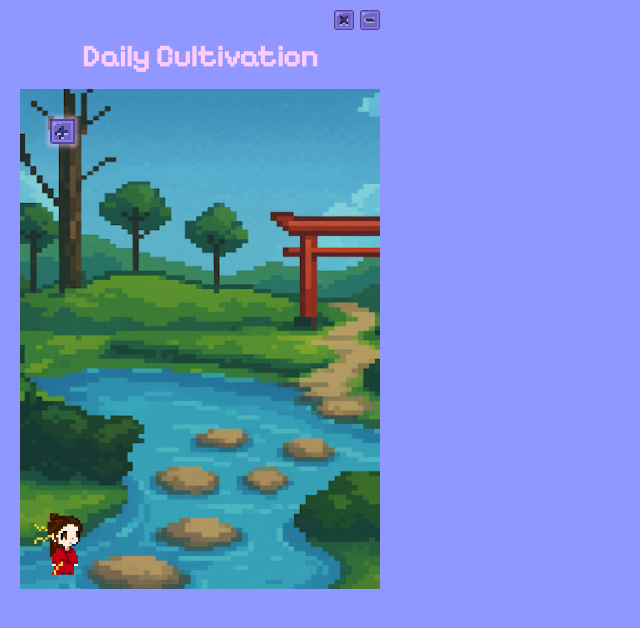
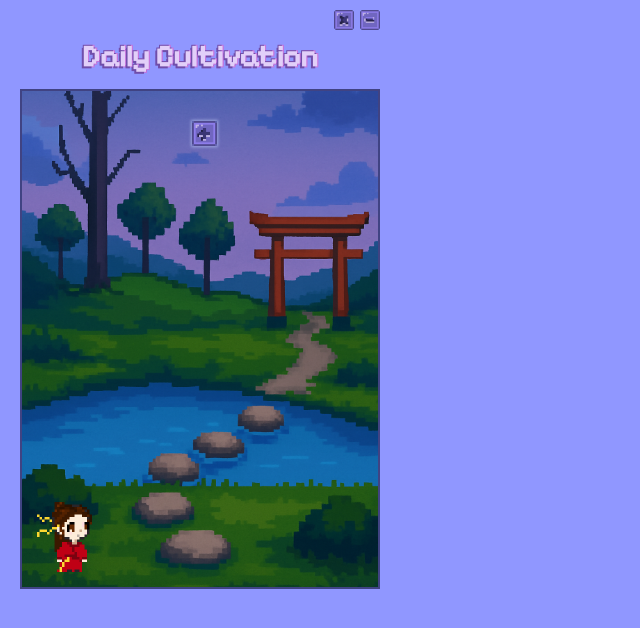
Before and after one commit to huahanacvijet/Spirit, a React (Create React App) app: page / in a window 1280 px wide. Shown: the top 628 px of the page, without its empty margins (0-640 px from the left). Built offline with nearby package versions, Linux system fonts and the light colour scheme.

Commit message:
Adds a new background and design elements

```diff
--- a/src/App.css
+++ b/src/App.css
@@ -43,9 +43,14 @@ body, html {
 
 h1 {
   text-align: center;
-  color: #FFCCFF;
+  color: #e2cff9;
   margin: 8px 0 0 0;
   font-size: 30px;
+  text-shadow:
+    -1px -1px 0 #704eaa,
+     1px -1px 0 #c573dc,
+    -2px  2px 0 #704eaa,
+     1px  1px 0 #c573dc;
 }
 
 .window-controls {
@@ -66,7 +71,7 @@ h1 {
   position: relative;
   width: 90%;
   height: 500px;
-  background-image: url('./Graphics/Backgrounds/dayscene.png');
+  background-image: url('./Graphics/Backgrounds/bluehourscene.png');
   background-size:cover;
   background-position: center;
   margin: 0 auto;
@@ -76,6 +81,7 @@ h1 {
   padding: 30px;
   flex-direction: column;
   justify-content: flex-start;
+  border: 2px solid #404383;
 }
 
 .todo-list {
@@ -92,7 +98,7 @@ h1 {
   border-radius: 8px;
   padding: 8px 12px;
   margin: 8px 0;
-  width: 90%;
+  width: 100%;
   max-width: 500px;
   display: flex;
   justify-content: center;
@@ -107,23 +113,24 @@ h1 {
 .add-button {
   align-self: center;
   margin-top: auto;
+  margin-left: 140px;
   width: 25px;
   height: 25px;
-  image-rendering: pixelated;
-  box-shadow: 0 0 4px 3px rgba(255, 204, 255, 0.5);
+  box-shadow: 0 0 3px 1px rgba(170, 181, 232, 0.8);
   transition: box-shadow 0.2s ease-in-out;
   cursor: pointer;
 }
 
 .add-button:hover {
-  box-shadow: 0 0 5px 3px rgba(255, 204, 255, 0.8);
+  box-shadow: 0 0 5px 3px rgba(186, 167, 229, 0.7);
 }
 
 .HuaAnimations {
   position: absolute;
   bottom: 10px;
   left: 10px;
-  width: 70px;
+  width: 80px;
+  height: 80px;
 }
 
 .item-actions {
--- a/src/HuaAnimation.js
+++ b/src/HuaAnimation.js
@@ -13,7 +13,7 @@ export default function HuaAnimation() {
     const interval = setInterval(() => {
       const randomIndex = Math.floor(Math.random() * huaAnimations.length);
       setCurrentAnimation(huaAnimations[randomIndex]);
-    }, 8000 + Math.random() * 5000); // random 8–13 seconds
+    }, 20000 + Math.random() * 5000); // random 20–25 seconds
 
     return () => clearInterval(interval);
   }, []);
```
Also changed, not shown: src/Graphics/Backgrounds/bluehourscene.png (added).
